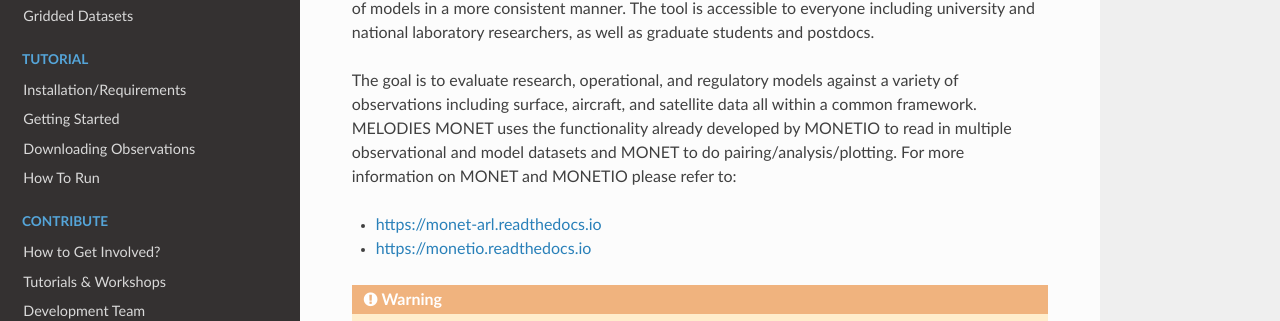
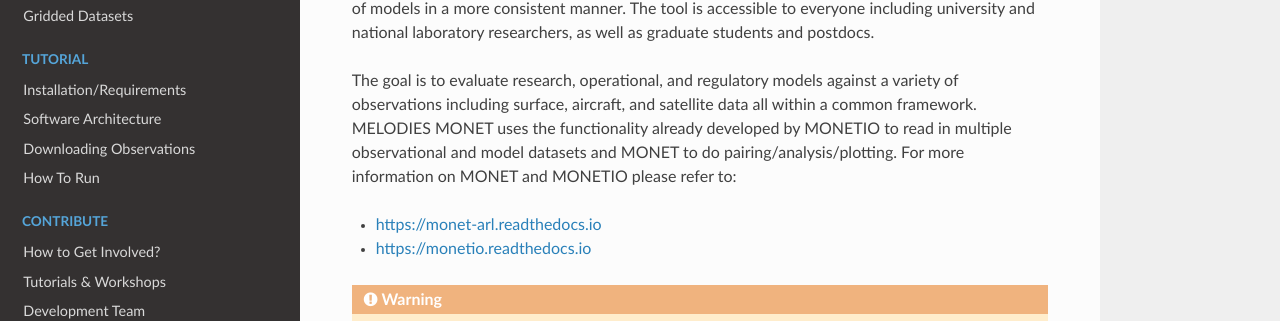
Before and after one commit to NOAA-CSL/MELODIES-MONET, a Sphinx documentation site: the page built from docs/index.rst, in a window 1280 px wide. Shown: the part 331-652 px from the top of the page. Built offline with Sphinx 7.4.7 and the Read the Docs theme 2.0.0, drawn with Linux system fonts in a browser that asks for light colours; pages that are not in the unit, such as notebooks, are missing from menus.

Commit message:
change name 'getting_started' to 'software_architecture'

```diff
--- a/docs/index.rst
+++ b/docs/index.rst
@@ -56,7 +56,7 @@ MONETIO please refer to:
    :caption: Tutorial
 
    tutorial/installation
-   tutorial/getting_started
+   tutorial/software_architecture
    tutorial/downloading_obs
    tutorial/how_to_run
 
--- a/docs/tutorial/getting_started.rst
+++ b/docs/tutorial/software_architecture.rst
@@ -1,5 +1,5 @@
-Getting Started
-===============
+Software Architecture
+=====================
 
 The User Interface
 ------------------
```
